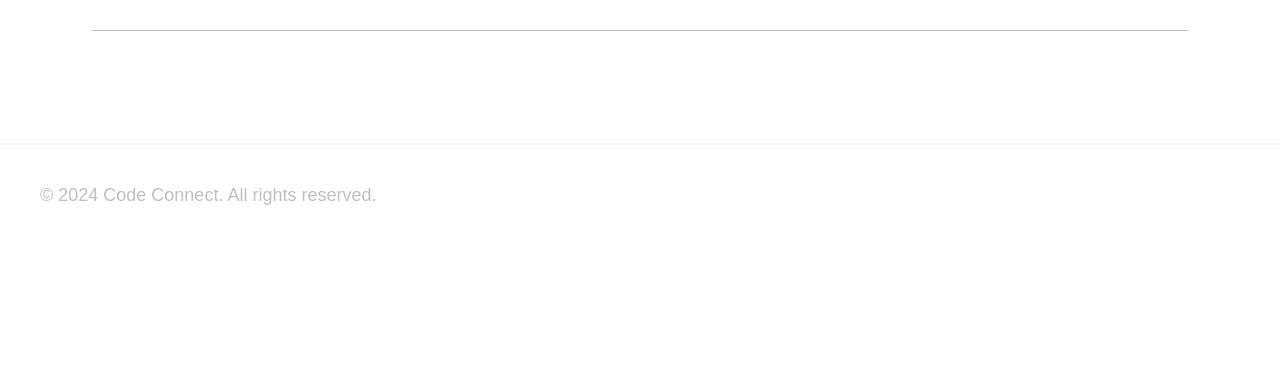
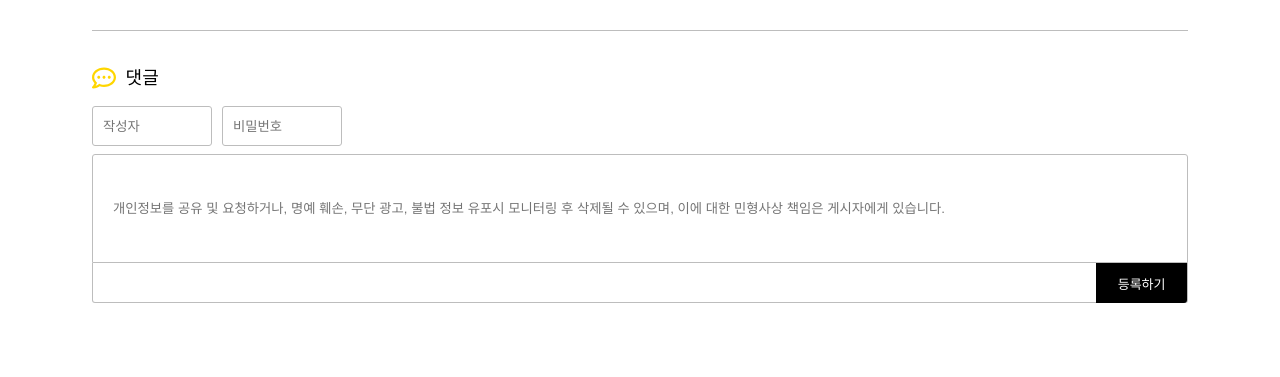
Before and after one commit to wowddok99/front-code-connect-community, a Next.js app: page /boards/detail/1/1 in a window 1280 px wide. Shown: the part 1038-1415 px from the top of the page. Before the commit the page ends 1381 px from the top, so only its background shows below. Built offline with nearby package versions, Linux system fonts and the light colour scheme; no server answers; a web font is replaced by a local one.

Commit message:
feat: 상세페이지, 댓글 등록 UI 퍼블리싱 완료

```diff
--- /dev/null
+++ b/src/components/units/board/comment/write/BoardCommentWrite.container.jsx
@@ -0,0 +1,13 @@
+import { useRouter } from "next/router";
+import BoardCommentWriteUI from "./BoardCommentWrite.presenter";
+import { ChangeEvent, MouseEvent, useState } from "react";
+
+export default function BoardCommentWrite() {
+    const router = useRouter();
+
+    return (
+        <div>
+            <BoardCommentWriteUI/>
+        </div>
+    )
+}
--- /dev/null
+++ b/src/components/units/board/comment/write/BoardCommentWrite.presenter.jsx
@@ -0,0 +1,37 @@
+import {
+    CommentWriteFormWrapper,
+    CommentSectionTitleWrapper,
+    FaRegCommentDotsIcon,
+    CommentLabel,
+    CommentInsertWrapper,
+    CommentInputHeaderWrapper,
+    CommentInputWriter,
+    CommentInputPassword,
+    CommentInputWrapper,
+    CommentInputContent,
+    CommentInputFooter,
+    CommentSubmitButton
+
+} from "./BoardCommentWrite.styles"
+
+export default function BoardCommentWriteUI(props){
+    return (
+        <CommentWriteFormWrapper>
+            <CommentSectionTitleWrapper>
+                <FaRegCommentDotsIcon></FaRegCommentDotsIcon>
+                <CommentLabel>댓글</CommentLabel>
+            </CommentSectionTitleWrapper>
+            <CommentInsertWrapper>
+                <CommentInputHeaderWrapper>
+                    <CommentInputWriter type="text" placeholder="작성자"></CommentInputWriter>
+                    <CommentInputPassword type="password" placeholder="비밀번호"></CommentInputPassword>
+                </CommentInputHeaderWrapper>
+                <CommentInputWrapper>
+                    <CommentInputContent type="text" maxLength={100} placeholder="개인정보를 공유 및 요청하거나, 명예 훼손, 무단 광고, 불법 정보 유포시 모니터링 후 삭제될 수 있으며, 이에 대한 민형사상 책임은 게시자에게 있습니다."></CommentInputContent>
+                    <CommentInputFooter></CommentInputFooter>
+                    <CommentSubmitButton>등록하기</CommentSubmitButton>
+                </CommentInputWrapper>
+            </CommentInsertWrapper>
+        </CommentWriteFormWrapper>
+    )
+}
--- /dev/null
+++ b/src/components/units/board/comment/write/BoardCommentWrite.styles.js
@@ -0,0 +1,101 @@
+import styled from "@emotion/styled";
+import { FaRegCommentDots } from "@react-icons/all-files/fa/FaRegCommentDots";
+import { IoMdStar } from "@react-icons/all-files/io/IoMdStar";
+
+export const CommentWriteFormWrapper = styled.div`
+  display: flex;
+  flex-direction: column;
+  gap: 1rem;
+`
+
+export const CommentSectionTitleWrapper = styled.div`
+  display: flex;
+  gap: 0.6rem;
+`
+
+export const FaRegCommentDotsIcon = styled(FaRegCommentDots)`
+  margin-top: 0.2rem;
+  width: 1.5rem;
+  height: 1.5rem;
+  color: #FFD600;
+`
+
+export const CommentLabel = styled.label`
+  width: 2.125rem;
+  height: 1.6875rem;
+  font-size: 1.125rem;
+`
+
+export const CommentInsertWrapper = styled.div`
+  display: flex;
+  flex-direction: column;
+  gap: 0.5rem;
+  margin-bottom: 1.5rem;
+`
+
+export const CommentInputHeaderWrapper = styled.div`
+  display: flex;
+  gap: 0.625rem;
+  align-items: center;
+`
+
+export const CommentInputWriter = styled.input`
+  width: 7.5rem;
+  height: 2.5rem;
+  padding-left: 0.625rem;
+  padding-right: 0.625rem;
+  border: 0.0625rem solid #bdbdbd;
+  border-radius: 0.1875rem;
+`
+
+export const CommentInputPassword = styled.input`
+  width: 7.5rem;
+  height: 2.5rem;
+  padding-left: 0.625rem;
+  padding-right: 0.625rem;
+  border: 0.0625rem solid #bdbdbd;
+  border-radius: 0.1875rem;
+`
+
+export const CommentInputWrapper = styled.div`
+  display: flex;
+  flex-direction: column;
+`
+
+export const CommentInputContent = styled.input`
+  width: 100%;
+  height: 6.8125rem;
+  border: 0.0625rem solid #bdbdbd;
+  border-top-left-radius: 0.1875rem;
+  border-top-right-radius: 0.1875rem;
+  padding-left: 1.25rem;
+`
+
+export const CommentInputFooter = styled.div`
+  display: flex;
+  width: 100%;
+  height: 2.5rem;
+  border-bottom: 0.0625rem solid #bdbdbd;
+  border-left: 0.0625rem solid #bdbdbd;
+  border-right: 0.0625rem solid #bdbdbd;
+  border-bottom-left-radius: 0.1875rem;
+  border-bottom-right-radius: 0.1875rem;
+  padding-left: 1.25rem;
+  font-size: 0.75rem;
+  color: #888;
+  align-items: center;
+`
+
+export const CommentSubmitButton = styled.button`
+  position: absolute;
+  width: 5.6875rem;
+  height: 2.5rem;
+  margin-top: 6.8125rem;
+  margin-left: 62.7563rem;
+  border: none;
+  border-bottom-right-radius: 0.1875rem;
+  font-size: 0.8125rem;
+  color: white;
+  background-color: black;
+  cursor: pointer;
+`
--- a/src/components/units/board/detail/BoardDetail.presenter.jsx
+++ b/src/components/units/board/detail/BoardDetail.presenter.jsx
@@ -28,6 +28,7 @@ import {
     DeleteButton,
     CommentFormWrapper
 } from "./BoardDetail.styles"
+import BoardCommentWrite from "@/src/components/units/board/comment/write/BoardCommentWrite.container";
 
 export default function BoardDetailUI(props){
     return (
@@ -82,6 +83,7 @@ export default function BoardDetailUI(props){
                     <DeleteButton onClick={props.onClickDeletePost}>삭제</DeleteButton>
                 </CrudButtonGroupWrapper>
                 <CommentFormWrapper>
+                    <BoardCommentWrite/>
                     {/* 댓글 추가 필요 */}
                 </CommentFormWrapper>
             </MainWrapper>
```
